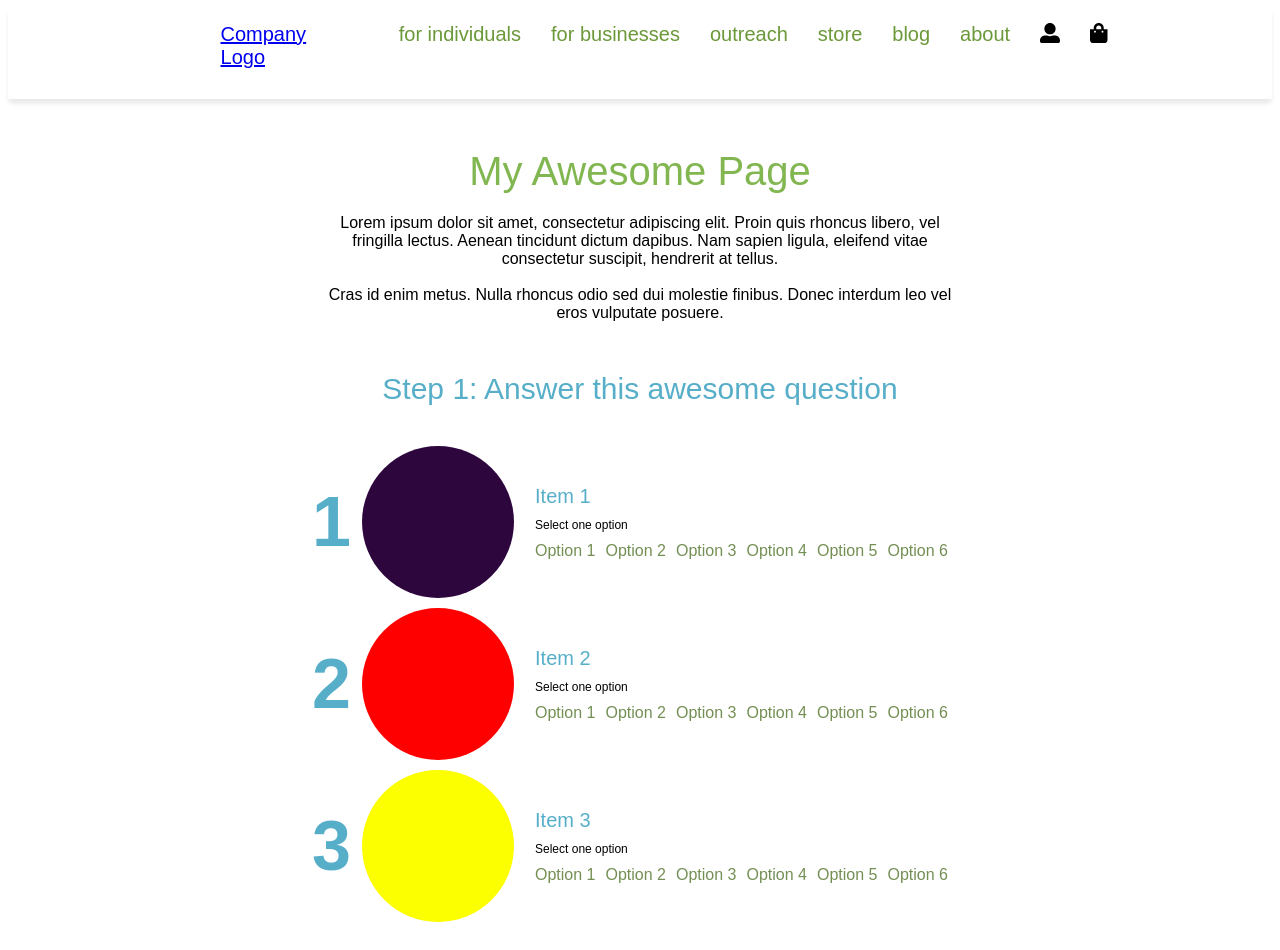
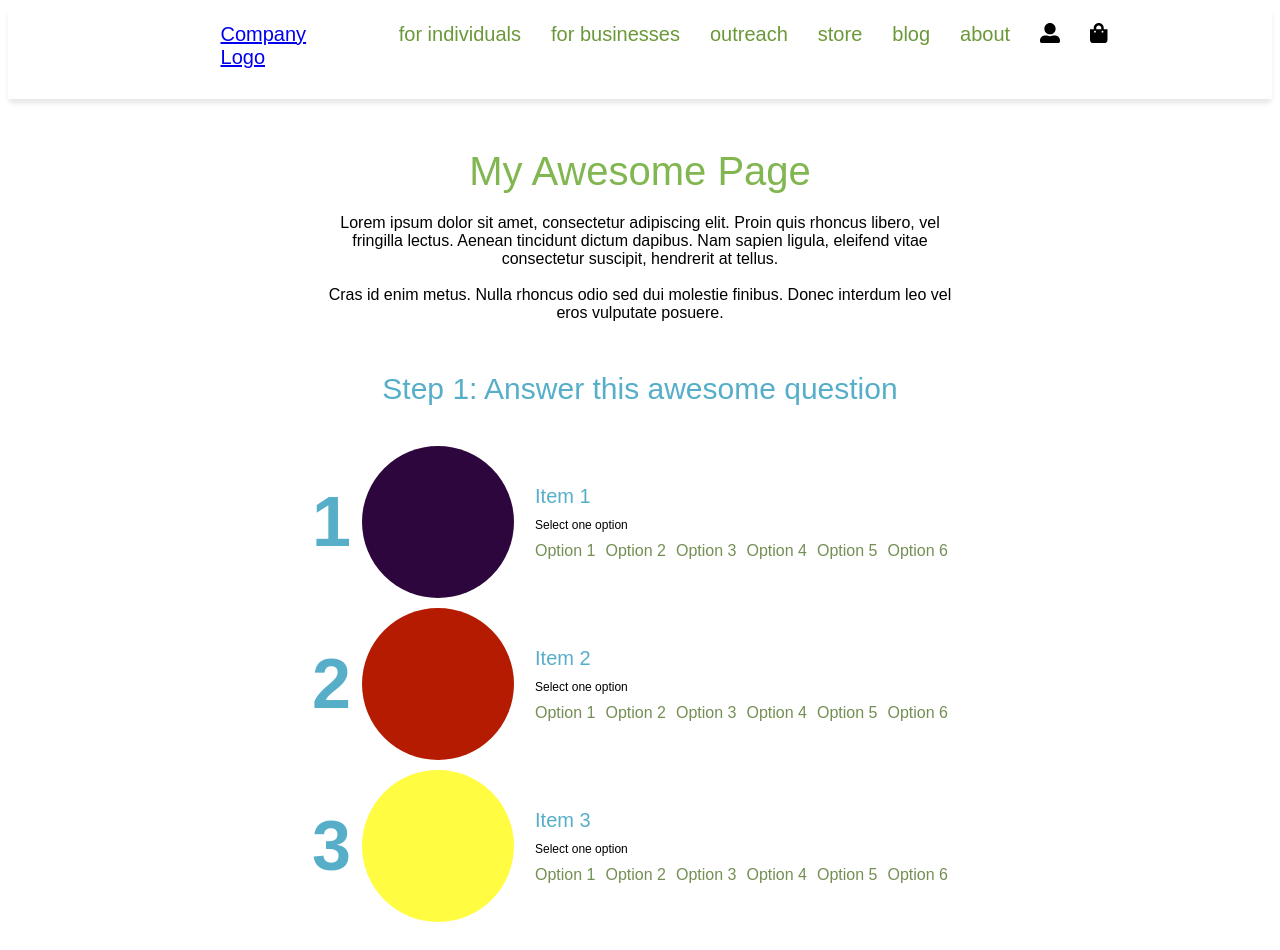
Before and after one commit to AshutoshVJTI/Quiz-UI, a React (Create React App) app: page / in a window 1280 px wide. Shown: the top 950 px of the page. Built offline with nearby package versions, Linux system fonts and the light colour scheme; a web font is replaced by a local one.

Commit message:
Update Page3.css

```diff
--- a/src/Components/Page3/Page3.css
+++ b/src/Components/Page3/Page3.css
@@ -75,13 +75,13 @@ img{
   .RCircle {
     height: 150px;
     width: 150px;
-    background-color: rgb(255, 0, 0);
+    background-color: #b51b01;
     border-radius: 50%;
   }
 
   .YCircle {
     height: 150px;
     width: 150px;
-    background-color: rgb(251, 255, 0);
+    background-color: #fffc41;
     border-radius: 50%;
   }
```
